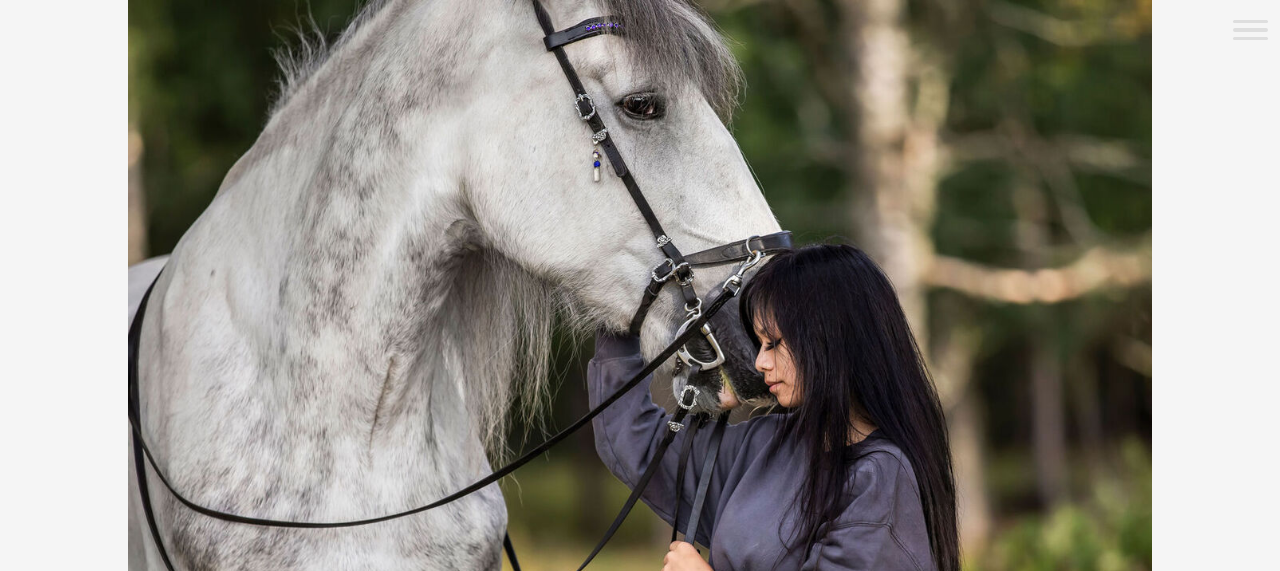
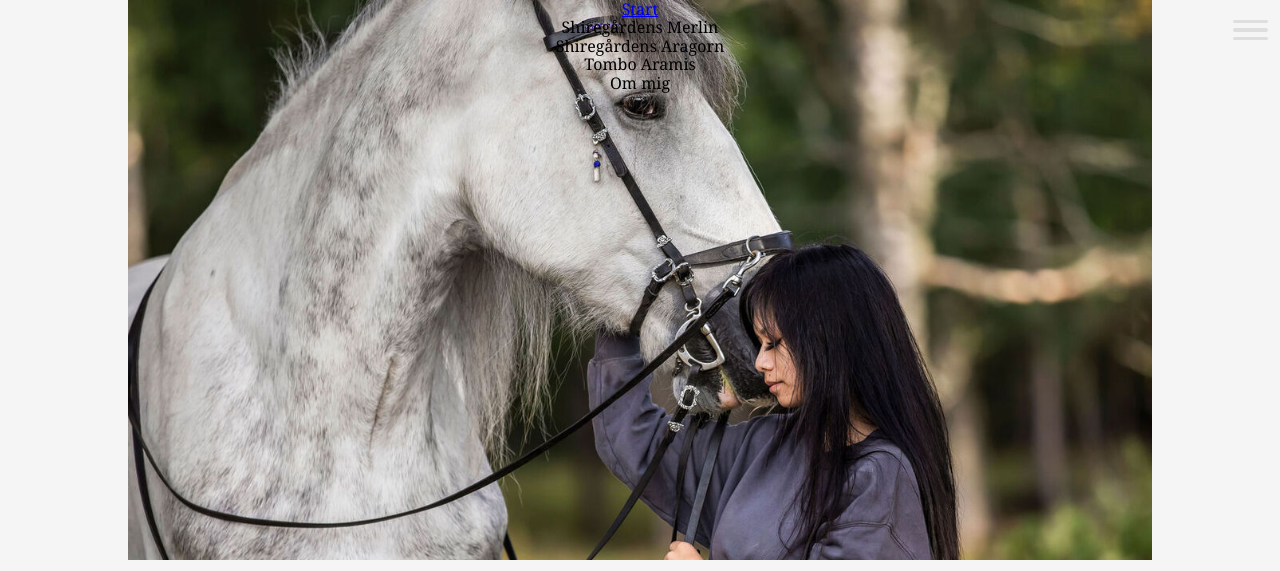
Before and after one commit to emiliamassing/lifeWithHorses, a website built with Vite: page index.html in a window 1280 px wide. Shown: the top 571 px of the page. Built offline with nearby package versions, Linux system fonts and the light colour scheme.

Commit message:
Added img to css instead of html

```diff
--- a/index.html
+++ b/index.html
@@ -15,26 +15,21 @@
   </head>
   <body>
     <div class="start">
-      <header>
-          <picture>
-            <source media="(max-width: 600px)" srcset="/src/img/headerMobile.jpg">
-            <source media="(min-width: 601px)" srcset="/src/img/headerDesktop.jpg">
-            <img src="/src/img/headerMobile.jpg" alt="girl and gray shirehorse">
-          </picture>
-      </header>
       <nav>
 		<button class="toggleMenu">
 			<span class="menuBar"></span>
 			<span class="menuBar"></span>
 			<span class="menuBar"></span>
 		</button>
-        <ul id="menu">
+		<div class="menuLinks">
+			<ul>
 				<li><a href="index.html">Start</a></li>
 				<li><a>Shiregårdens Merlin</a></li>
 				<li><a>Shiregårdens Aragorn</a></li>
 				<li><a>Tombo Aramis</a></li>
 				<li><a>Om mig</a></li>
 			  </ul>
+		</div>
       </nav>
     </div>
     <main>
--- a/src/style/_base.scss
+++ b/src/style/_base.scss
@@ -13,14 +13,29 @@
     overflow: hidden;
 }
 
+@mixin removeVisuallyHidden {
+    position: unset;
+    width: unset;
+    height: unset;
+    margin: unset;
+    border: unset;
+    padding: unset;
+
+    white-space: unset;
+    clip-path: unset;
+    clip: unset;
+    overflow: unset;
+}
+
 body {
     background-color: var.$bgColor;
+    font-family: var.$usualFont;
 }
 
-header {
-    img {
-        width: 100%;
-    }
+.start{
+    background-image: url(/src/img/headerMobile.jpg);
+    background-size: cover;
+    min-height: 50vh;
 }
 
 nav{
@@ -59,4 +74,24 @@ nav{
         transform: translateY(-10px) rotate(-45deg);
     }
 
+    .menuLinks ul{
+        width: 100%;
+        height: 100%;
+        margin: 0;
+        padding: 0;
+
+        li{
+            list-style-type: none;
+            text-align: center;
+        }
+    }
+
+    /*.menuLinks{
+        width: 100%;
+        @include visuallyHidden();
+    }
+
+    .menuLinks.active {
+        @include removeVisuallyHidden();
+    }*/
 }
--- a/src/style/_desktop.scss
+++ b/src/style/_desktop.scss
@@ -1,12 +1,7 @@
-body {
-
-    header{
-        img{
-            width: 80%;
-            margin-left: auto;
-            margin-right: auto;
-            display: block;
-        }
-    }
-
-};
+.start {
+    background-size: cover;
+    width: 80%;
+    margin-left: auto;
+    margin-right: auto;
+    display: block;
+}
--- a/src/style/_tablet.scss
+++ b/src/style/_tablet.scss
@@ -0,0 +1,5 @@
+.start{
+    background-image: url(/src/img/headerDesktop.jpg);
+    background-size: cover;
+    min-height: 70vh;
+}
--- a/src/style/_variables.scss
+++ b/src/style/_variables.scss
@@ -1,2 +1,4 @@
 $bgColor: whitesmoke;
 $menuColor: #dedede;
+$usualFont: 'Noto Serif', serif;
+$cursiveFont: 'Great Vibes';
```
Also changed, not shown: src/style/general.css. Lines whose indentation alone changed are shown as unchanged.
